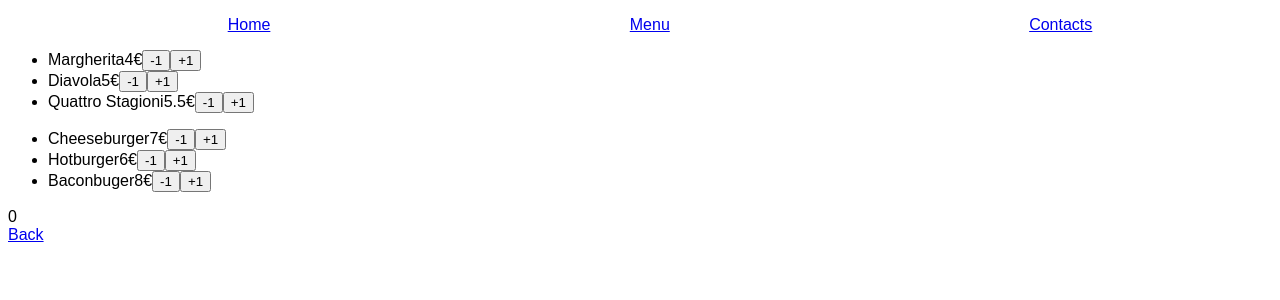
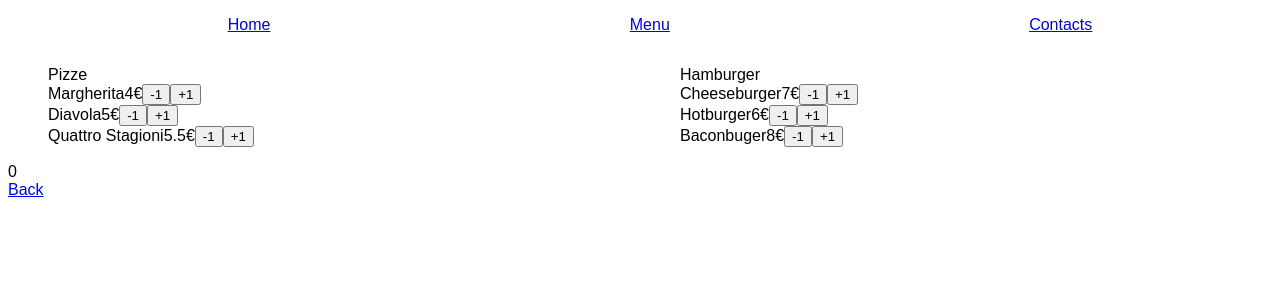
Before and after one commit to simo0103/Menu, a React (Create React App) app: page /menu in a window 1280 px wide. Shown: the top 300 px of the page. Built offline with nearby package versions, Linux system fonts and the light colour scheme.

Commit message:
list of item

```diff
--- a/src/components/Menu.js
+++ b/src/components/Menu.js
@@ -1,22 +1,29 @@
 import React, { Component } from 'react';
 import Api from '../api/api';
 import { Link } from 'react-router-dom';
+import '../style/css/menu.css';
 //https://css-tricks.com/understanding-react-setstate/
 class Menu extends Component {
-  state = { count: 0 }
+  state = { itemList: [] }
   addItem(item) {
     console.log('aggiungo ' + item);
-    this.setState({ count: this.state.count + 1});
-    console.log(this.state.count)
+    this.setState({itemList: this.state.itemList.concat([item])});
   }
   removeItem(item) {
-    console.log('tolgo ' + item)
+    console.log('tolgo ' + item);
+    var newItemList = [...this.state.itemList];
+    var index = newItemList.indexOf(item);
+    if (index !== -1) {
+      newItemList.splice(index, 1);
+      this.setState({itemList: newItemList});
+    }
   }
   render() {
 
     return (
+      <div className="menu">
         <div>
-        <ul className="pizzaList">
+          <ul className="pizzaList">Pizze
             {
               Api.allPizza().map(p => (
                 //mettergli il key senno da errore in console
@@ -29,7 +36,7 @@ class Menu extends Component {
               ))
             }
           </ul>
-        <ul className="burgerList">
+          <ul className="burgerList">Hamburger
             {
               Api.allHamburger().map(h => (
                 <li key={h.id}>
@@ -41,9 +48,14 @@ class Menu extends Component {
               ))
             }
           </ul>
-        <div>
-         { this.state.count }
         </div>
+
+        <div className="cartList">
+        {this.state.itemList.length}
+
+        {this.state.itemList}
+        </div>
+
         <Link to='/home'>Back</Link>
 
       </div>
--- /dev/null
+++ b/src/style/css/menu.css
@@ -0,0 +1,13 @@
+.menu > div {
+  display: -webkit-box;
+  display: -ms-flexbox;
+  display: flex;
+}
+
+.menu > div ul {
+  list-style-type: none;
+  -webkit-box-flex: 1;
+      -ms-flex: 1;
+          flex: 1;
+}
+/*# sourceMappingURL=menu.css.map */
--- /dev/null
+++ b/src/style/sass/menu.scss
@@ -0,0 +1,10 @@
+.menu {
+    > div {
+        display: flex;
+        ul {
+            list-style-type: none;
+            flex: 1;
+        }
+
+    }
+}
```
Also changed, not shown: 1 other file (tests, documents, lock files or other folders). Lines whose indentation alone changed are shown as unchanged.
